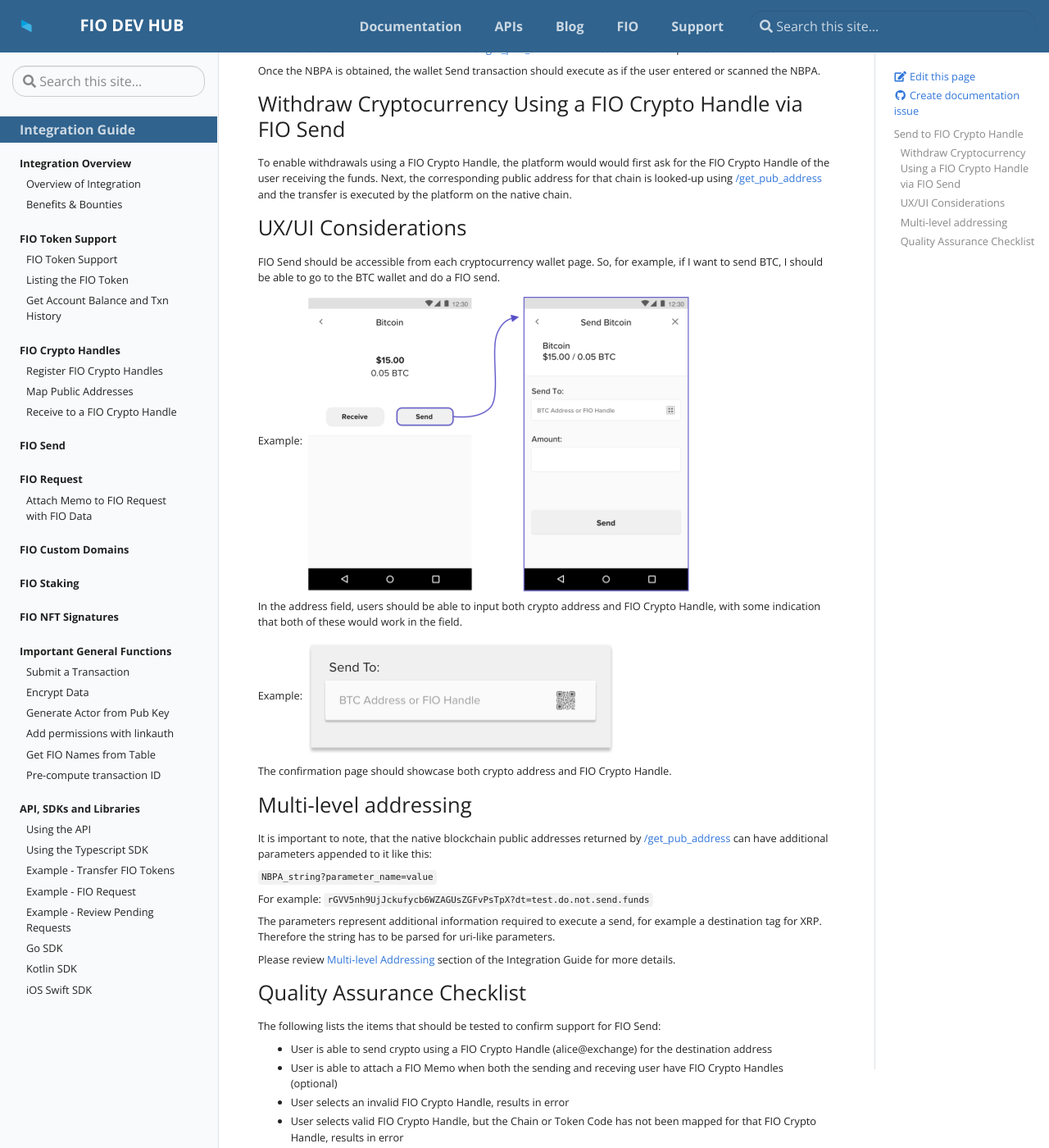
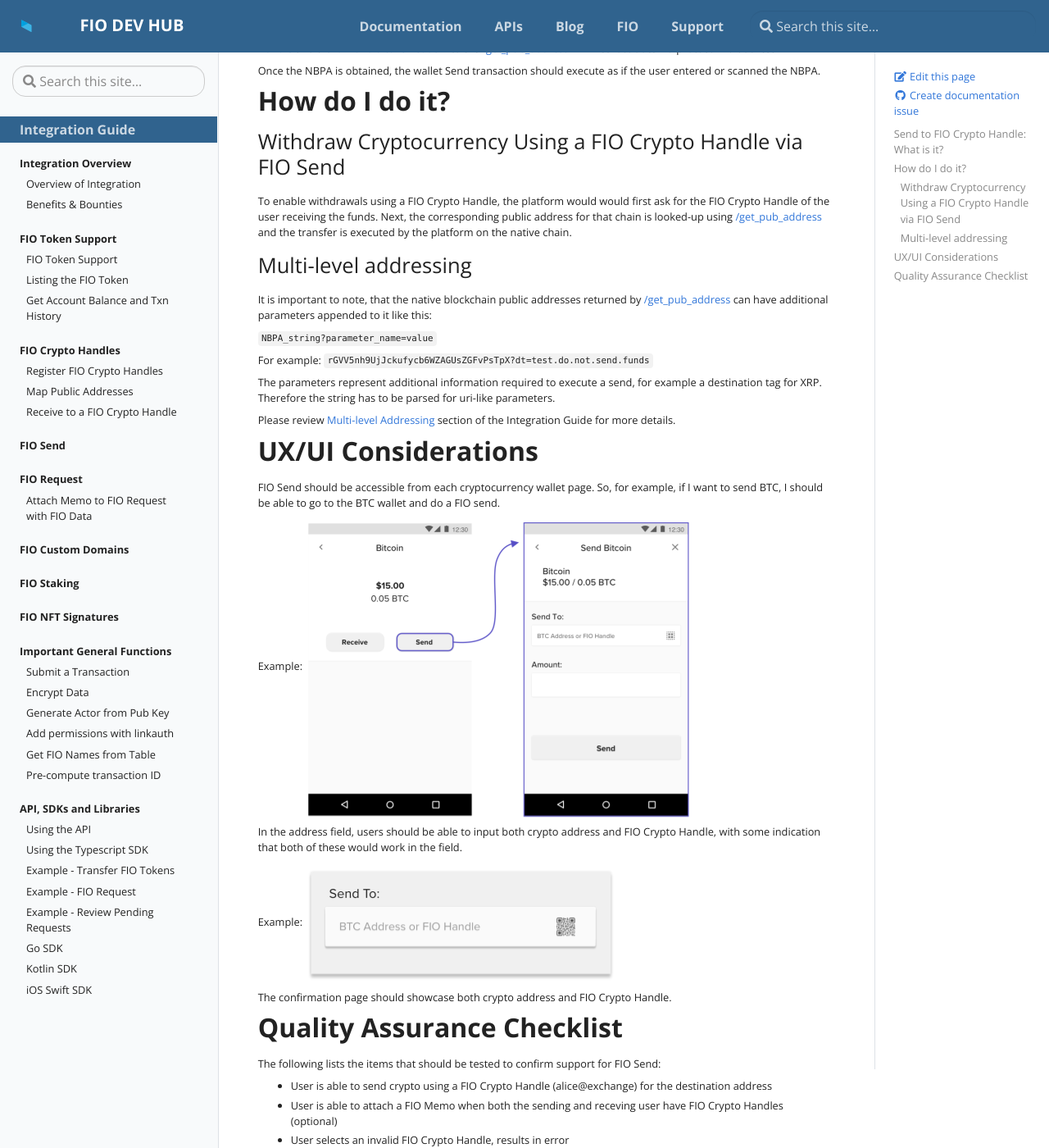
Before and after one commit to fioprotocol/fio-devhub, a Jekyll site: the page built from _docs/integration-guide/fio-send.md, in a window 1280 px wide and 1400 px high, scrolled down 252 px. Shown: the whole window at 82% size. Built offline with Jekyll 4.4.1, drawn with Linux system fonts in a browser that asks for light colours; part of the change alters nothing that is shown; some of the changed text lies outside the part shown.

Commit message:
update send and request
with new organziation

```diff
--- a/_docs/integration-guide/fio-request.md
+++ b/_docs/integration-guide/fio-request.md
@@ -6,7 +6,7 @@ redirect_from:
     - /docs/integration-guide/fio-request
 ---
 
-# FIO Requests
+# FIO Requests: What is it?
 
 A FIO Request is a transaction in which a payee is requesting funds from a payer using FIO Crypto Handles (aka FIO Addresses).  The details of FIO Requests are private and only readable by the counter parties to the transaction.
 
@@ -22,6 +22,7 @@ FIO Request is a perfect mechanism for recurring payments, where a merchant can
 
 In order to enable FIO Protocol on an e-commerce site, the merchant will need to simply collect the FIO Crypto Handle from the customer on the site and initiate a FIO Request to that address for the required amount of cryptocurrency at checkout. The process of recognizing the payment would remain unchanged.
 
+# How do I Do It?
 ## Deposit Using a FIO Request
 
 If users of the exchange were assigned unique [FIO Crypto Handles]({{site.baseurl}}/docs/fio-protocol/fio-address#fio-addresses), they could send a [FIO Request]({{site.baseurl}}/docs/general-functions/fio-request) from the exchange to a FIO Crypto Handle of a FIO-integrated wallet or exchange. (e.g., `alice@mywallet`). The user would then login to the wallet and approve the FIO Request. Once approved, the wallet would execute the transfer on the native chain.
@@ -39,8 +40,20 @@ FIO Request data, such as amount, currency, and memo field are encrypted and onl
 {% include alert.html type="info" title="FIO Request does not use mapped addresses"  content="The crypto public address specified in FIO Request does NOT have to be the same as public_address mapped using /add_pub_address" %}
 
 Please read [Encrypting FIO Data]({{site.baseurl}}/docs/general-functions/encryption) to better understand how encryption works.
+# Here are the Calls:
 
-### UX/UI Considerations
+**Implementation Details:**
+
+|Feature  |Implementation |
+|---|---|
+| Submitting new FIO Request | To request funds, Payee’s wallet should submit a new FIO Request using [/new_funds_request]({{site.baseurl}}/pages/api/fio-api/#options-newfundsreq) API method. |
+| Fetching pending FIO Requests | The Payer’s wallet can fetch all new and pending FIO Requests using [/get_pending_fio_requests]({{site.baseurl}}/pages/api/fio-api/#post-/get_pending_fio_requests) API method. |
+| Fetching received FIO Requests |The Payer’s wallet can fetch all FIO Requests that have been received by the provided FIO public key using [/get_received_fio_requests]({{site.baseurl}}/pages/api/fio-api/#post-/get_received_fio_requests) API method.|
+| Rejecting a FIO Request | The Payer’s wallet can reject a FIO Request, which will remove it from the pending list, using [/reject_funds_request]({{site.baseurl}}/pages/api/fio-api/#options-rejectfndreq) API Method. |
+| Fetching sent FIO Requests | The Payee’s wallet can fetch all sent FIO Requests and its current status using [/get_sent_fio_requests]({{site.baseurl}}/pages/api/fio-api/#post-/get_sent_fio_requests) API method.
+| Recording FIO Data | Anytime crypto is sent using FIO Crypto Handle, optional metadata such as amount, currency, and memo, may be recorded on the FIO Chain. FIO Data is encrypted and only readable by Payee and Payer. See [How to Record and Retrieve FIO Data]({{site.baseurl}}/docs/general-functions/fio-data) for more information on using FIO data. |
+
+## UX/UI Considerations
 * Provide notifications for incoming requests (push notifications and in-app notifications).
 * Make sending FIO Requests accessible from a cryptocurrency’s wallet page.
 * Provide notifications that FIO Request has successfully been sent.
@@ -67,16 +80,7 @@ The following lists the items that should be tested to confirm support for FIO R
 -  User responding to a Request is able to change the amount of the Request (optional)
 -  User responding to a Request is able to update the Request memo (optional)
 
-## Implementation Details
 
-|Feature  |Implementation |
-|---|---|
-| Submitting new FIO Request | To request funds, Payee’s wallet should submit a new FIO Request using [/new_funds_request]({{site.baseurl}}/pages/api/fio-api/#options-newfundsreq) API method. |
-| Fetching pending FIO Requests | The Payer’s wallet can fetch all new and pending FIO Requests using [/get_pending_fio_requests]({{site.baseurl}}/pages/api/fio-api/#post-/get_pending_fio_requests) API method. |
-| Fetching received FIO Requests |The Payer’s wallet can fetch all FIO Requests that have been received by the provided FIO public key using [/get_received_fio_requests]({{site.baseurl}}/pages/api/fio-api/#post-/get_received_fio_requests) API method.|
-| Rejecting a FIO Request | The Payer’s wallet can reject a FIO Request, which will remove it from the pending list, using [/reject_funds_request]({{site.baseurl}}/pages/api/fio-api/#options-rejectfndreq) API Method. |
-| Fetching sent FIO Requests | The Payee’s wallet can fetch all sent FIO Requests and its current status using [/get_sent_fio_requests]({{site.baseurl}}/pages/api/fio-api/#post-/get_sent_fio_requests) API method.
-| Recording FIO Data | Anytime crypto is sent using FIO Crypto Handle, optional metadata such as amount, currency, and memo, may be recorded on the FIO Chain. FIO Data is encrypted and only readable by Payee and Payer. See [How to Record and Retrieve FIO Data]({{site.baseurl}}/docs/general-functions/fio-data) for more information on using FIO data. |
 
 ### Example flow
 
--- a/_docs/integration-guide/fio-send.md
+++ b/_docs/integration-guide/fio-send.md
@@ -6,7 +6,7 @@ redirect_from:
     - /docs/integration-guide/fio-send
 ---
 
-# Send to FIO Crypto Handle
+# Send to FIO Crypto Handle: What is it?
 
 The most basic level of integration with FIO Protocol is to enable sending of crypto currency using human-readable FIO Crypto Handle (aka FIO Address) instead of long cryptic native blockchain public addresses (NBPAs).
 
@@ -17,22 +17,12 @@ docs/fio-protocol/fio-address
 
 Once the NBPA is obtained, the wallet Send transaction should execute as if the user entered or scanned the NBPA.
 
+# How do I do it?
 ## Withdraw Cryptocurrency Using a FIO Crypto Handle via FIO Send
 
 To enable withdrawals using a FIO Crypto Handle, the platform would would first ask for the FIO Crypto Handle of the user receiving the funds. Next, the corresponding public address for that chain is looked-up using [/get_pub_address]({{site.baseurl}}/pages/api/fio-api/#post-/get_pub_address) and the transfer is executed by the platform on the native chain.
 
-## UX/UI Considerations
-FIO Send should be accessible from each cryptocurrency wallet page.  So, for example, if I want to send BTC, I should be able to go to the BTC wallet and do a FIO send.
 
-Example:
-![Image]({{ site.baseurl }}/assets/img/ux/send.png)
-
-In the address field, users should be able to input both crypto address and FIO Crypto Handle, with some indication that both of these would work in the field.
-
-Example:
-![Image]({{ site.baseurl }}/assets/img/ux/sendto.png)
-
-The confirmation page should showcase both crypto address and FIO Crypto Handle.
 ## Multi-level addressing
 
 It is important to note, that the native blockchain public addresses returned by [/get_pub_address]({{site.baseurl}}/pages/api/fio-api/#post-/get_pub_address) can have additional parameters appended to it like this:
@@ -45,7 +35,19 @@ The parameters represent additional information required to execute a send, for
 
 Please review [Multi-level Addressing]({{site.baseurl}}/docs/integration-guide/handle-mapping#multi-level-addressing) section of the Integration Guide for more details.
 
-## Quality Assurance Checklist
+# UX/UI Considerations
+FIO Send should be accessible from each cryptocurrency wallet page.  So, for example, if I want to send BTC, I should be able to go to the BTC wallet and do a FIO send.
+
+Example:
+![Image]({{ site.baseurl }}/assets/img/ux/send.png)
+
+In the address field, users should be able to input both crypto address and FIO Crypto Handle, with some indication that both of these would work in the field.
+
+Example:
+![Image]({{ site.baseurl }}/assets/img/ux/sendto.png)
+
+The confirmation page should showcase both crypto address and FIO Crypto Handle.
+# Quality Assurance Checklist
 
 The following lists the items that should be tested to confirm support for FIO Send:
 -  User is able to send crypto using a FIO Crypto Handle (alice@exchange) for the destination address
```
